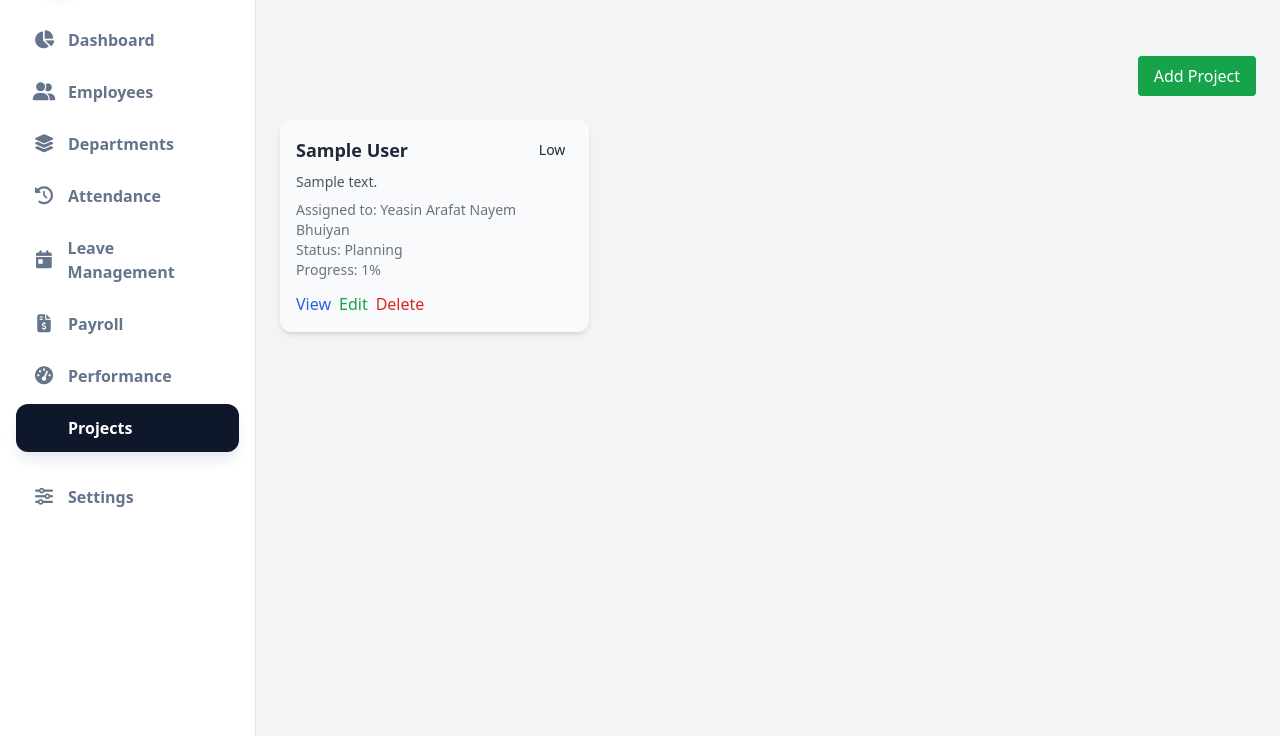
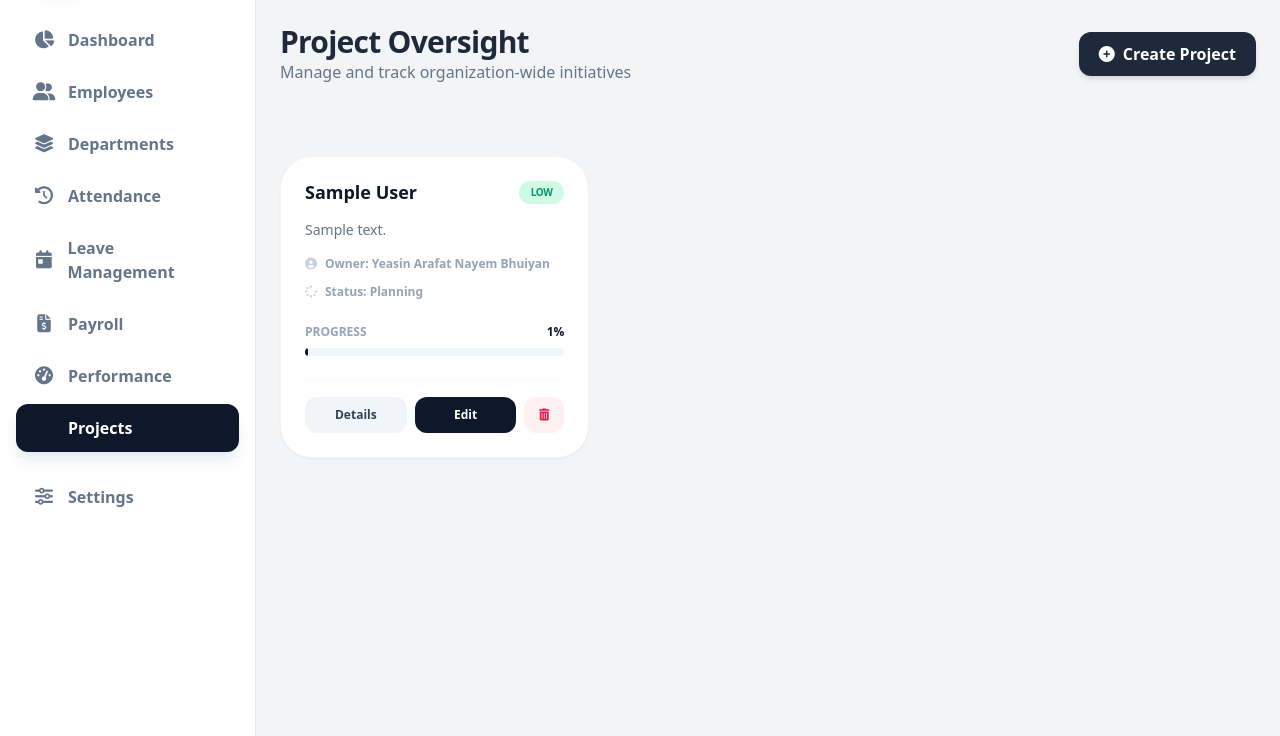
Before and after one commit to yanayem/employee-management-system-employee-and-admin-base, a Django app: page /adminportal/projects/ in a window 1280 px wide. Shown: the part 64-800 px from the top of the page. Run offline with Django 5.2, Linux system fonts and the light colour scheme; a user stored in the database is signed in; data comes from the database, SQL or seed files in the repository; tables that the repository leaves empty hold one stand-in row (values such as "Sample post"); some libraries are stand-ins or nearby versions.

Commit message:
Refactor admin project list page for better styling
Updated the HTML structure and styles for the admin project list page. Enhanced dark mode support and improved project card layout.

```diff
--- a/adminpanel/templates/admin_project_list.html
+++ b/adminpanel/templates/admin_project_list.html
@@ -1,73 +1,115 @@
 {% load static %}
 <!DOCTYPE html>
-<html lang="en" class="light">
+<html lang="en">
 <head>
     <meta charset="UTF-8">
     <title>HR Admin Projects</title>
     <script src="https://cdn.tailwindcss.com"></script>
     <link rel="stylesheet" href="{% static 'css/theme.css' %}">
+    <link rel="stylesheet" href="https://cdnjs.cloudflare.com/ajax/libs/font-awesome/6.5.1/css/all.min.css">
     <script>
-      // Enable Tailwind class-based dark mode
-      tailwind.config = { darkMode: "class" };
+      tailwind.config = {
+        darkMode: "class",
+        theme: { extend: { colors: { slate: { 950: '#020617' } } } }
+      };
+
+      if (localStorage.getItem('theme') === 'dark' || (!('theme' in localStorage) && window.matchMedia('(prefers-color-scheme: dark)').matches)) {
+          document.documentElement.classList.add('dark');
+      } else {
+          document.documentElement.classList.remove('dark');
+      }
     </script>
 </head>
-<body class="bg-gray-100 dark:bg-gray-900 text-gray-800 dark:text-gray-100 font-sans transition-colors duration-300">
+<body class="bg-gray-100 dark:bg-slate-950 text-slate-800 dark:text-slate-100 transition-colors duration-300">
 
 {% include 'adminsidetopbar.html' %}
 
-<div class="ml-64 mt-16 p-6">
+<div class="ml-0 md:ml-64 mt-16 p-6">
+    <div class="flex flex-col md:flex-row md:items-center justify-between mb-8 gap-4">
+        <div>
+            <h2 class="text-3xl font-black tracking-tight">Project Oversight</h2>
+            <p class="text-slate-500 font-medium">Manage and track organization-wide initiatives</p>
+        </div>
+
+        <a href="{% url 'admin_project_add' %}" class="inline-flex items-center justify-center bg-slate-800 dark:bg-slate-100 text-white dark:text-slate-900 px-5 py-2.5 rounded-xl font-bold hover:bg-slate-700 dark:hover:bg-white transition shadow-md group">
+            <i class="fas fa-plus-circle mr-2 transition-transform group-hover:rotate-90"></i>
+            Create Project
+        </a>
+    </div>
 
     <!-- Stats Cards -->
-    <div class="grid grid-cols-1 sm:grid-cols-2 md:grid-cols-4 gap-6 mb-8">
+    <div class="grid grid-cols-1 sm:grid-cols-2 lg:grid-cols-4 gap-6 mb-10">
         {% for stat in project_stats %}
-        <div class="bg-white/50 dark:bg-gray-800/50 p-4 rounded-xl shadow-md hover:shadow-lg transition backdrop-blur-sm flex items-center space-x-4">
-            <div class="{{ stat.icon_bg }} p-3 rounded-full">
+        <div class="bg-white dark:bg-slate-900 p-6 rounded-3xl border border-gray-100 dark:border-slate-800 shadow-sm flex items-center space-x-4">
+            <div class="{{ stat.icon_bg }} w-12 h-12 rounded-2xl flex items-center justify-center">
                 <i class="{{ stat.icon }} {{ stat.icon_color }} text-xl"></i>
             </div>
             <div>
-                <p class="text-gray-700 dark:text-gray-200 font-medium">{{ stat.label }}</p>
-                <p class="text-2xl font-bold text-gray-900 dark:text-gray-100">{{ stat.value }}</p>
+                <p class="text-xs font-bold text-slate-400 uppercase tracking-widest">{{ stat.label }}</p>
+                <p class="text-2xl font-black text-slate-900 dark:text-white">{{ stat.value }}</p>
             </div>
         </div>
         {% endfor %}
     </div>
 
-    <!-- Add Project Button -->
-    <div class="mb-6 flex justify-end">
-        <a href="{% url 'admin_project_add' %}" class="bg-green-600 hover:bg-green-700 text-white px-4 py-2 rounded transition">Add Project</a>
-    </div>
-
     <!-- Project List -->
     <div class="grid grid-cols-1 md:grid-cols-2 lg:grid-cols-3 gap-6">
         {% for project in projects %}
-        <div class="bg-white/50 dark:bg-gray-800/50 p-4 rounded-xl shadow-md hover:shadow-lg transition backdrop-blur-sm">
-            <div class="flex justify-between items-center mb-2">
-                <h3 class="font-bold text-lg text-gray-800 dark:text-gray-100">{{ project.title }}</h3>
-                <span class="px-2 py-1 rounded text-sm {{ project.priority|lower|yesno:'bg-red-100 bg-yellow-100 bg-green-100' }} dark:bg-gray-700">{{ project.priority }}</span>
+        <div class="bg-white dark:bg-slate-900 p-6 rounded-[2rem] border border-gray-100 dark:border-slate-800 shadow-sm flex flex-col justify-between transition hover:shadow-xl hover:-translate-y-1">
+            <div>
+                <div class="flex justify-between items-start mb-4">
+                    <h3 class="font-black text-lg text-slate-900 dark:text-white leading-tight">{{ project.title }}</h3>
+                    <span class="px-3 py-1 rounded-full text-[10px] font-black uppercase tracking-tighter
+                        {% if project.priority == 'High' %}bg-rose-100 text-rose-600 dark:bg-rose-950/30 dark:text-rose-400
+                        {% elif project.priority == 'Medium' %}bg-amber-100 text-amber-600 dark:bg-amber-950/30 dark:text-amber-400
+                        {% else %}bg-emerald-100 text-emerald-600 dark:bg-emerald-950/30 dark:text-emerald-400{% endif %}">
+                        {{ project.priority }}
+                    </span>
+                </div>
+                <p class="text-slate-500 dark:text-slate-400 text-sm mb-4 line-clamp-2">{{ project.description }}</p>
+
+                <div class="space-y-3 mb-6">
+                    <div class="flex items-center text-xs font-bold text-slate-400">
+                        <i class="fas fa-user-circle mr-2 opacity-50"></i>
+                        <span class="truncate">Owner: {{ project.assigned_to.full_name }}</span>
+                    </div>
+                    <div class="flex items-center text-xs font-bold text-slate-400">
+                        <i class="fas fa-spinner mr-2 opacity-50"></i>
+                        <span>Status: {{ project.status }}</span>
+                    </div>
+                </div>
+
+                <div class="mb-6">
+                    <div class="flex justify-between items-center mb-2">
+                        <span class="text-xs font-black text-slate-400 uppercase">Progress</span>
+                        <span class="text-xs font-black text-slate-900 dark:text-white">{{ project.progress }}%</span>
+                    </div>
+                    <div class="w-full h-2 bg-slate-100 dark:bg-slate-800 rounded-full overflow-hidden">
+                        <div class="h-full rounded-full bg-slate-900 dark:bg-white transition-all duration-500" style="width: {{ project.progress }}%"></div>
+                    </div>
+                </div>
             </div>
-            <p class="text-gray-600 dark:text-gray-300 text-sm mb-2">{{ project.description|truncatechars:80 }}</p>
-            <p class="text-sm text-gray-500 dark:text-gray-400">Assigned to: {{ project.assigned_to.full_name }}</p>
-            <p class="text-sm text-gray-500 dark:text-gray-400">Status: {{ project.status }}</p>
-            <p class="text-sm text-gray-500 dark:text-gray-400">Progress: {{ project.progress }}%</p>
-            <div class="mt-3 flex space-x-2">
-                <a href="{% url 'admin_project_detail' project.id %}" class="text-blue-600 hover:underline">View</a>
-                <a href="{% url 'admin_project_edit' project.id %}" class="text-green-600 hover:underline">Edit</a>
-                <a href="{% url 'admin_project_delete' project.id %}" class="text-red-600 hover:underline">Delete</a>
+
+            <div class="flex gap-2 pt-4 border-t border-gray-50 dark:border-slate-800">
+                <a href="{% url 'admin_project_detail' project.id %}" class="flex-1 text-center bg-slate-100 dark:bg-slate-800 hover:bg-slate-200 dark:hover:bg-slate-700 text-slate-700 dark:text-white py-2.5 rounded-xl text-xs font-black transition">
+                    Details
+                </a>
+                <a href="{% url 'admin_project_edit' project.id %}" class="flex-1 text-center bg-slate-900 dark:bg-white text-white dark:text-slate-950 py-2.5 rounded-xl text-xs font-black transition">
+                    Edit
+                </a>
+                <a href="{% url 'admin_project_delete' project.id %}" class="w-10 flex items-center justify-center bg-rose-50 dark:bg-rose-950/30 text-rose-600 dark:text-rose-400 rounded-xl hover:bg-rose-100 dark:hover:bg-rose-900/30 transition" onclick="return confirm('Delete this project?')">
+                    <i class="fas fa-trash-alt text-xs"></i>
+                </a>
             </div>
         </div>
         {% empty %}
-        <p class="text-gray-500 dark:text-gray-300">No projects found.</p>
+        <div class="col-span-full text-center py-20 bg-white dark:bg-slate-900 rounded-[2.5rem] border-2 border-dashed border-gray-100 dark:border-slate-800">
+            <i class="fas fa-kanban text-6xl text-slate-200 dark:text-slate-800 mb-4 block"></i>
+            <p class="text-slate-500 dark:text-slate-400 font-medium">No active projects found.</p>
+        </div>
         {% endfor %}
     </div>
-  </div>
-
-<script>
-    // Dark/Light toggle
-    const toggle = document.getElementById('theme-toggle');
-    toggle.addEventListener('click', () => {
-        document.documentElement.classList.toggle('dark');
-    });
-</script>
+</div>
 
 </body>
 </html>
```
